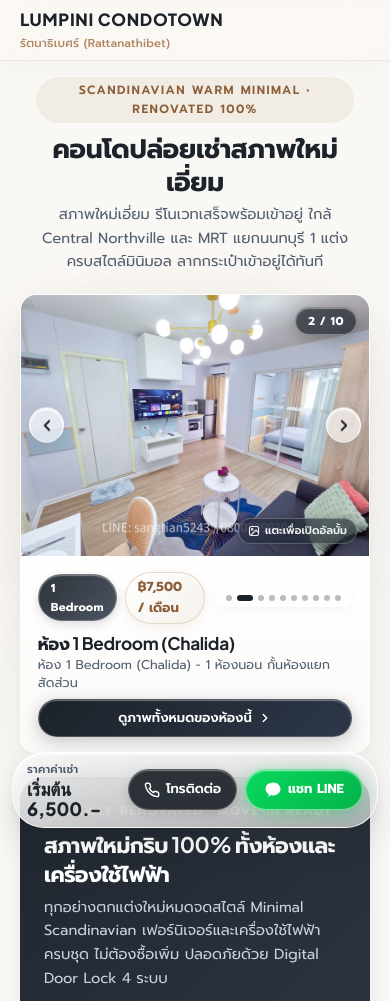
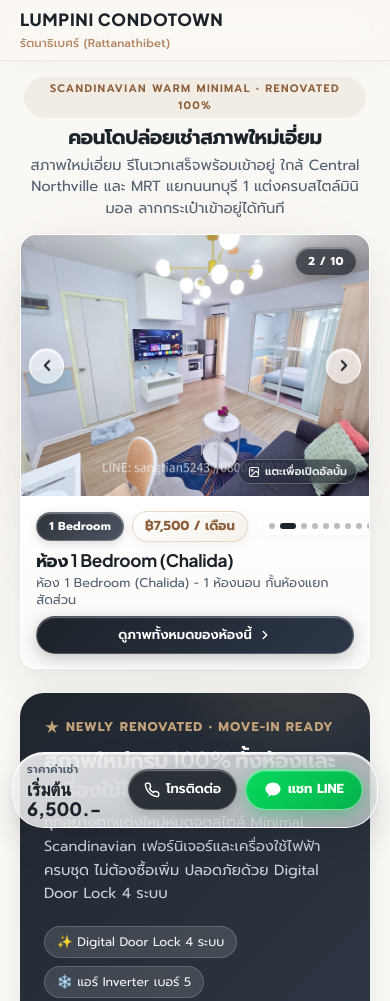
Before and after one commit to sangtiananu-maker/LPNcondo1, a plain HTML site: page index.html in a window 390 px wide. Shown: the top 1001 px of the page. Drawn offline with Linux system fonts and the light colour scheme.

Commit message:
Fix mobile typography: ensure hero title and badge tags stay on single line

```diff
--- a/css/style.css
+++ b/css/style.css
@@ -187,6 +187,28 @@ button {
   letter-spacing: -0.01em;
 }
 
+@media (max-width: 640px) {
+  .hero-header {
+    padding: 0 4px;
+    margin-bottom: 0.9rem;
+  }
+  .hero-subtitle-tag {
+    font-size: 0.68rem;
+    padding: 3px 12px;
+    margin-bottom: 0.4rem;
+  }
+  .hero-title {
+    font-size: clamp(1.12rem, 5.1vw, 1.35rem);
+    white-space: nowrap;
+    letter-spacing: -0.02em;
+    margin-bottom: 0.35rem;
+  }
+  .hero-desc {
+    font-size: 0.82rem;
+    line-height: 1.48;
+  }
+}
+
 .hero-desc {
   font-size: 0.92rem;
   color: var(--color-slate);
@@ -402,8 +424,47 @@ button {
 
 @media (max-width: 640px) {
   .hero-slide-info-panel {
-    padding: 0.95rem 1.05rem;
-    gap: 9px;
+    padding: 0.85rem 0.95rem;
+    gap: 8px;
+  }
+
+  .hero-info-top-row {
+    gap: 6px;
+    flex-wrap: nowrap;
+  }
+
+  .hero-info-tags {
+    gap: 6px;
+    flex-shrink: 0;
+  }
+
+  .hero-badge-tag {
+    font-size: 0.68rem;
+    padding: 3px 8px;
+    white-space: nowrap;
+    flex-shrink: 0;
+  }
+
+  .hero-price-tag {
+    font-size: 0.74rem;
+    padding: 3px 8px;
+    white-space: nowrap;
+    flex-shrink: 0;
+  }
+
+  .slider-dots {
+    gap: 3.5px;
+    padding: 3px 6px;
+    flex-shrink: 0;
+  }
+
+  .dot {
+    width: 4px;
+    height: 4px;
+  }
+
+  .dot.active {
+    width: 11px;
   }
 }
 
@@ -418,6 +479,8 @@ button {
   display: flex;
   align-items: center;
   gap: 8px;
+  flex-shrink: 0;
+  flex-wrap: nowrap;
 }
 
 /* Liquid Obsidian Capsule */
@@ -435,6 +498,8 @@ button {
   letter-spacing: 0.02em;
   border: 1px solid rgba(255, 255, 255, 0.28);
   box-shadow: 0 3px 10px rgba(0, 0, 0, 0.14), inset 0 1px 1px rgba(255, 255, 255, 0.35);
+  white-space: nowrap;
+  flex-shrink: 0;
 }
 
 /* Liquid Amber Gold Capsule */
@@ -451,6 +516,8 @@ button {
   border-radius: var(--radius-pill);
   border: 1px solid rgba(194, 162, 122, 0.38);
   box-shadow: 0 3px 10px rgba(179, 134, 97, 0.12), inset 0 1px 1px rgba(255, 255, 255, 0.95);
+  white-space: nowrap;
+  flex-shrink: 0;
 }
 
 /* Mini Liquid Dynamic Island Dots Capsule */
--- a/index.html
+++ b/index.html
@@ -16,7 +16,7 @@
   <link href="https://fonts.googleapis.com/css2?family=Plus+Jakarta+Sans:wght@400;500;600;700;800&family=Prompt:wght@300;400;500;600;700&display=swap" rel="stylesheet">
 
   <!-- Stylesheet (with cache-busting version) -->
-  <link rel="stylesheet" href="css/style.css?v=1.3">
+  <link rel="stylesheet" href="css/style.css?v=1.4">
 </head>
 <body>
 
@@ -829,7 +829,7 @@
   </footer>
 
   <!-- Scripts: Standard relative scripts with cache-busting version -->
-  <script src="js/rooms-data.js?v=1.3"></script>
-  <script src="js/app.js?v=1.3"></script>
+  <script src="js/rooms-data.js?v=1.4"></script>
+  <script src="js/app.js?v=1.4"></script>
 </body>
 </html>
```
